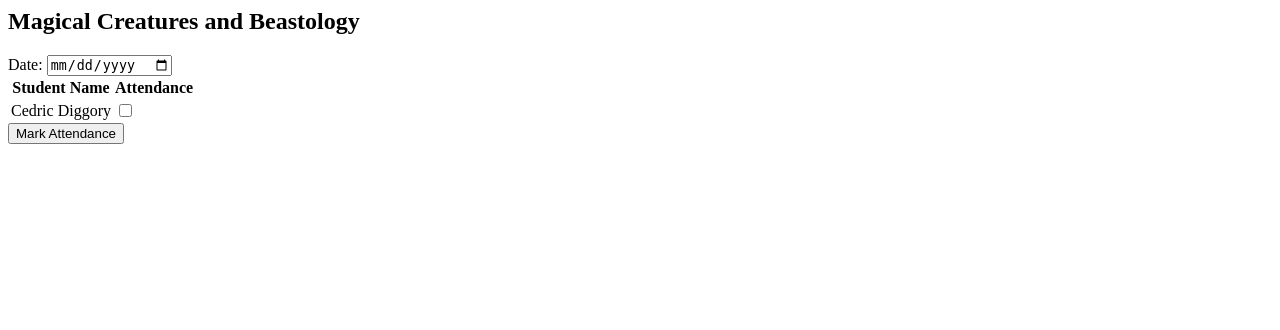
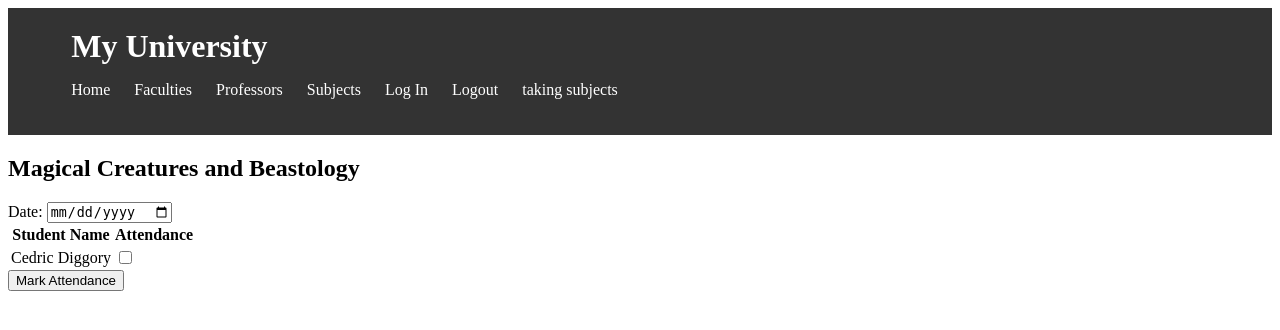
Before and after one commit to Dauphin25/TBCuniversity, a Django app: page /mark_attendance/8/ in a window 1280 px wide. Shown: the top 330 px of the page. Run offline with Django 5.2, Linux system fonts and the light colour scheme; a user stored in the database is signed in; data comes from the database, SQL or seed files in the repository; both versions use the stored data as it was after the commit.

Commit message:
updating attendance control

```diff
--- a/university/templates/university/create_assignment.html
+++ b/university/templates/university/create_assignment.html
@@ -1,3 +1,5 @@
+{% include 'university/header.html' %}
+
 <form method="post">
     {% csrf_token %}
     {{ form.as_p }}
--- a/university/templates/university/header.html
+++ b/university/templates/university/header.html
@@ -28,8 +28,8 @@
                 {% if request.user.is_authenticated and request.user.professor %}
                     <li><a href="{% url 'create_assignment' %}">Add Assignment</a></li>
                 {% endif %}
-                {% if request.user.is_authenticated and not request.user.is_superuser %}
-                    <li><a href="{% url 'assignments' %}">Assignment</a></li>
+                {% if request.user.is_authenticated and not request.user.is_superuser  %}
+                    <li><a href="{% url 'assignments' %}"> Assignment</a></li>
                 {% endif %}
                 <!-- Add more navigation links as needed -->
             </ul>
--- a/university/templates/university/mark_attendance.html
+++ b/university/templates/university/mark_attendance.html
@@ -1,3 +1,4 @@
+{% include 'university/header.html' %}
 {% for course_with_students in courses_with_students %}
     <h2>{{ course_with_students.course.name }}</h2>
     <form method="post">
```
Also changed, not shown: db.sqlite3.
